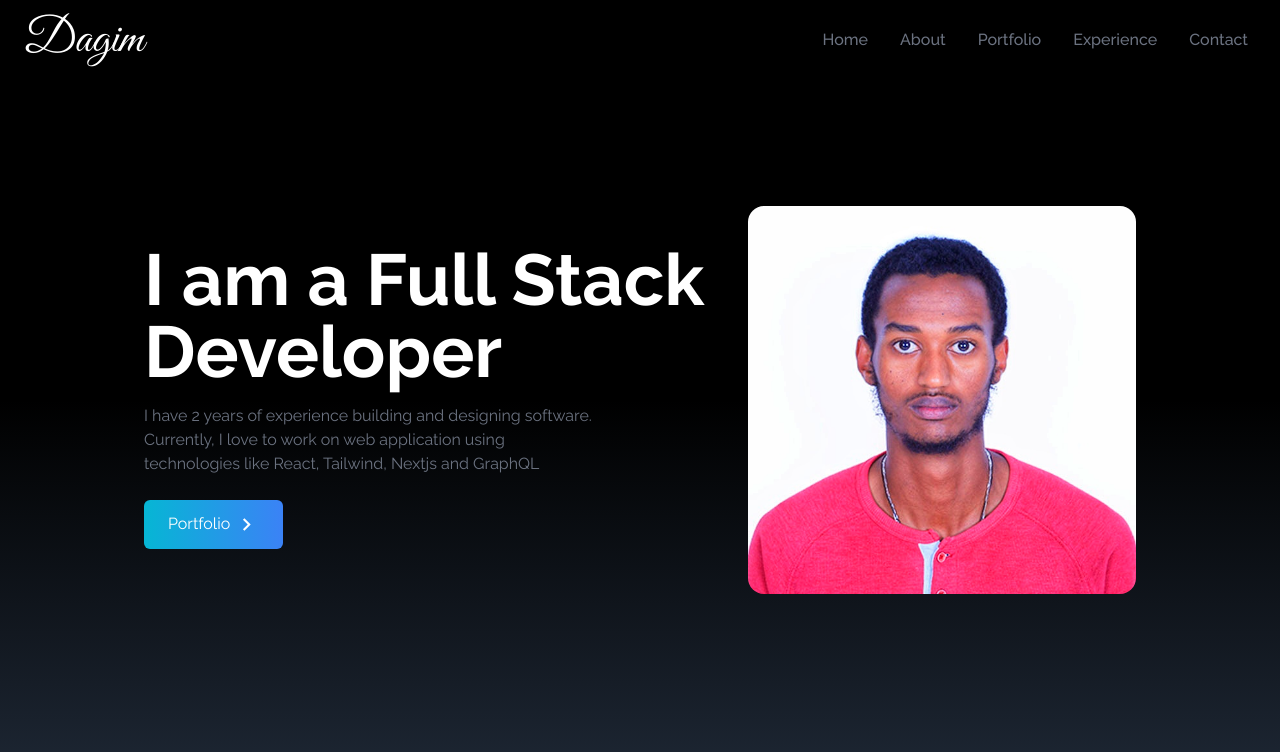
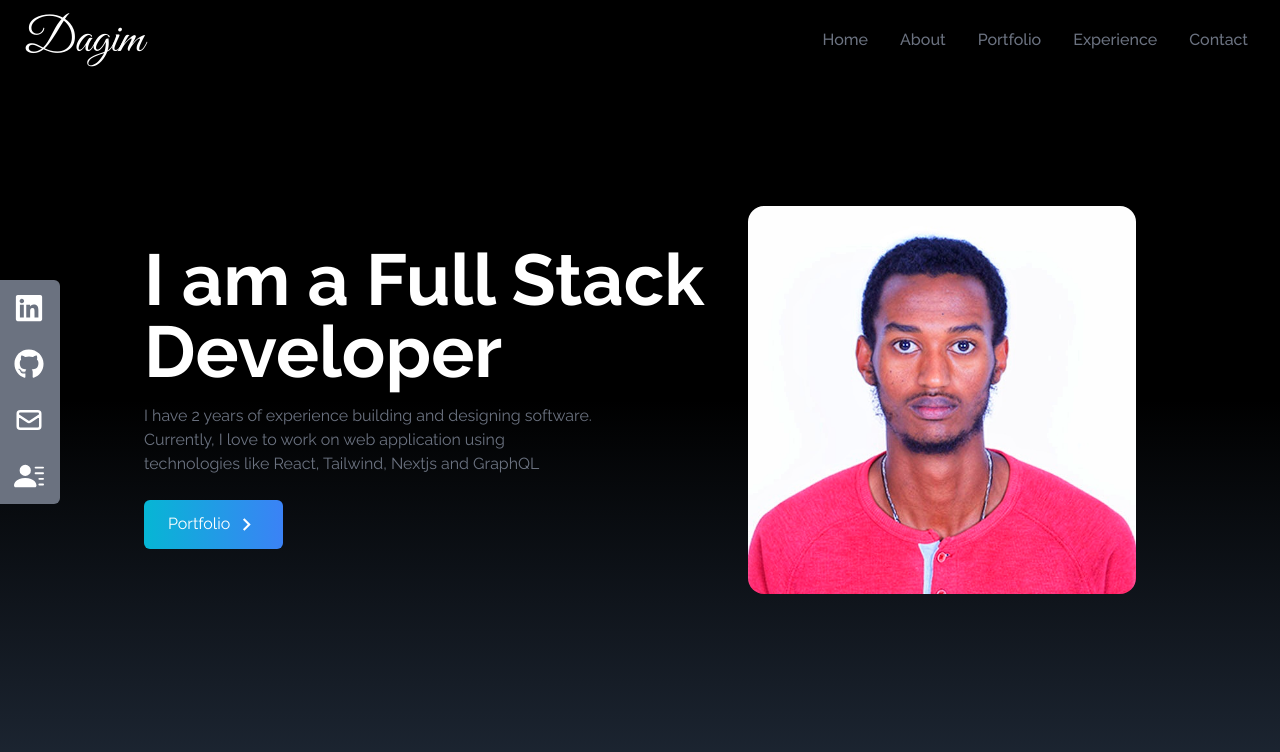
Before and after one commit to DagimAsnake/MyPortfolio, a React (Create React App) app: page / in a window 1280 px wide. Shown: the top 752 px of the page. Built offline with nearby package versions, Linux system fonts and the light colour scheme; the HTML template or start-up script is replaced by a standard one.

Commit message:
added social links

```diff
--- a/src/App.js
+++ b/src/App.js
@@ -1,11 +1,13 @@
 import Navbar from "./components/Navbar";
 import Home from "./components/Home";
+import SocialLinks from "./components/SocialLinks";
 
 function App() {
   return (
    <>
    <Navbar />
    <Home />
+   <SocialLinks />
    </>
   );
 }
--- /dev/null
+++ b/src/components/SocialLinks.jsx
@@ -0,0 +1,67 @@
+import React from 'react'
+import {FaGithub, FaLinkedin} from 'react-icons/fa'
+import {HiOutlineMail} from 'react-icons/hi'
+import {BsFillPersonLinesFill} from 'react-icons/bs'
+
+const SocialLinks = () => {
+
+    const links = [
+        {
+            id: 1,
+            child: (
+                <>
+                    LinkedIn <FaLinkedin size={30} />
+                </>
+            ),
+            href: 'https:/linkedin.com/in/dagim-asnake-088302185',
+            style: 'rounded-tr-md'
+        },
+        {
+            id: 2,
+            child: (
+                <>
+                    Github <FaGithub size={30} />
+                </>
+            ),
+            href: 'https:/github.com/DagimAsnake'
+        },
+        {
+            id: 3,
+            child: (
+                <>
+                    Mail <HiOutlineMail size={30} />
+                </>
+            ),
+            href: 'mailto:dagimasnake1@gmail.com'
+        },
+        {
+            id: 4,
+            child: (
+                <>
+                    Resume <BsFillPersonLinesFill size={30} />
+                </>
+            ),
+            href: '/CV.pdf',
+            style: 'rounded-br-md',
+            download: true
+        },
+    ]
+
+  return (
+    <div className='hidden lg:flex flex-col top-[35%] left-0 fixed'>
+        <ul>
+            {links.map((link) => {
+                return(
+                    <li key={link.id} className={"flex justify-between items-center w-40 h-14 px-4 ml-[-100px] hover:ml-[-10px] hover:rounded-md duration-300 bg-gray-500" + " " + link.style} >
+                        <a href={link.href} className='flex justify-between items-center w-full text-white' target='_blank' rel="noreferrer" download={link.download}>
+                           {link.child}
+                        </a>
+                    </li>
+                )
+            })}
+        </ul>
+    </div>
+  )
+}
+
+export default SocialLinks
```
Also changed, not shown: 1 other file (tests, documents, lock files or other folders).
